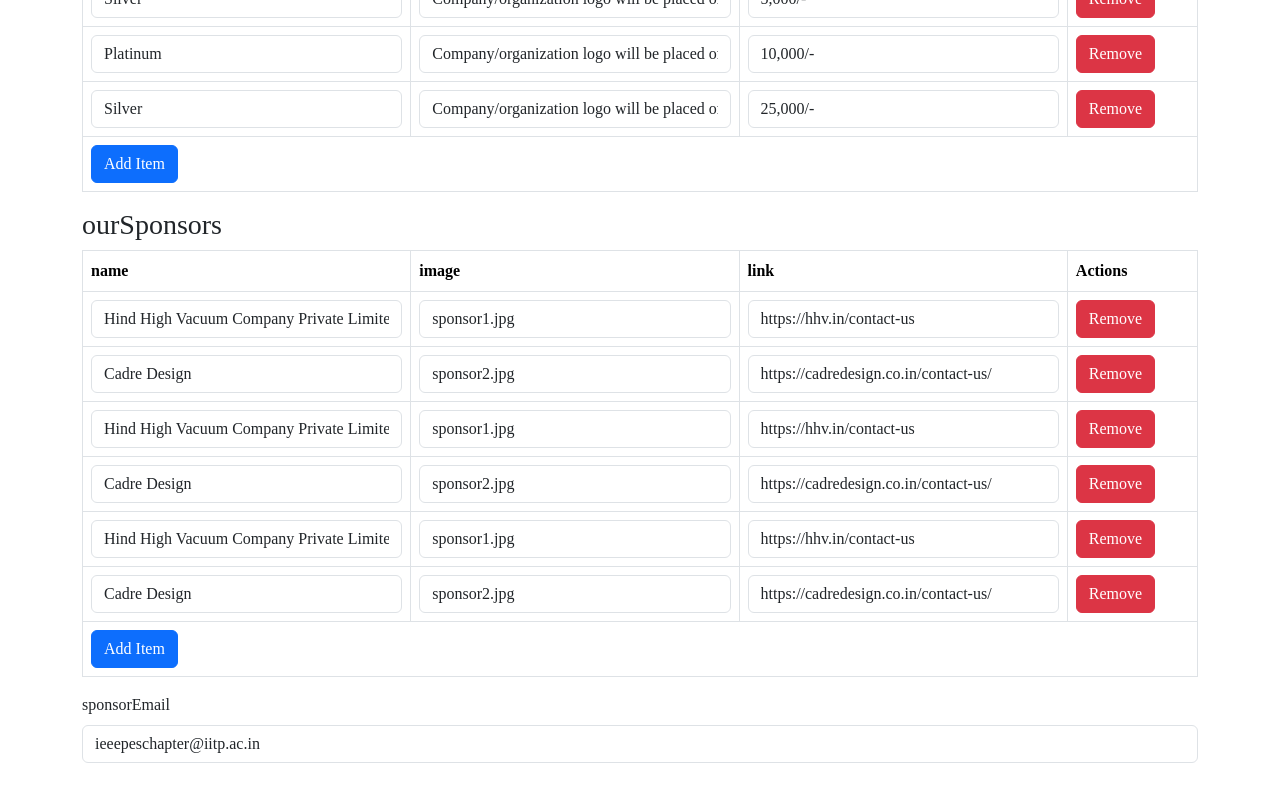
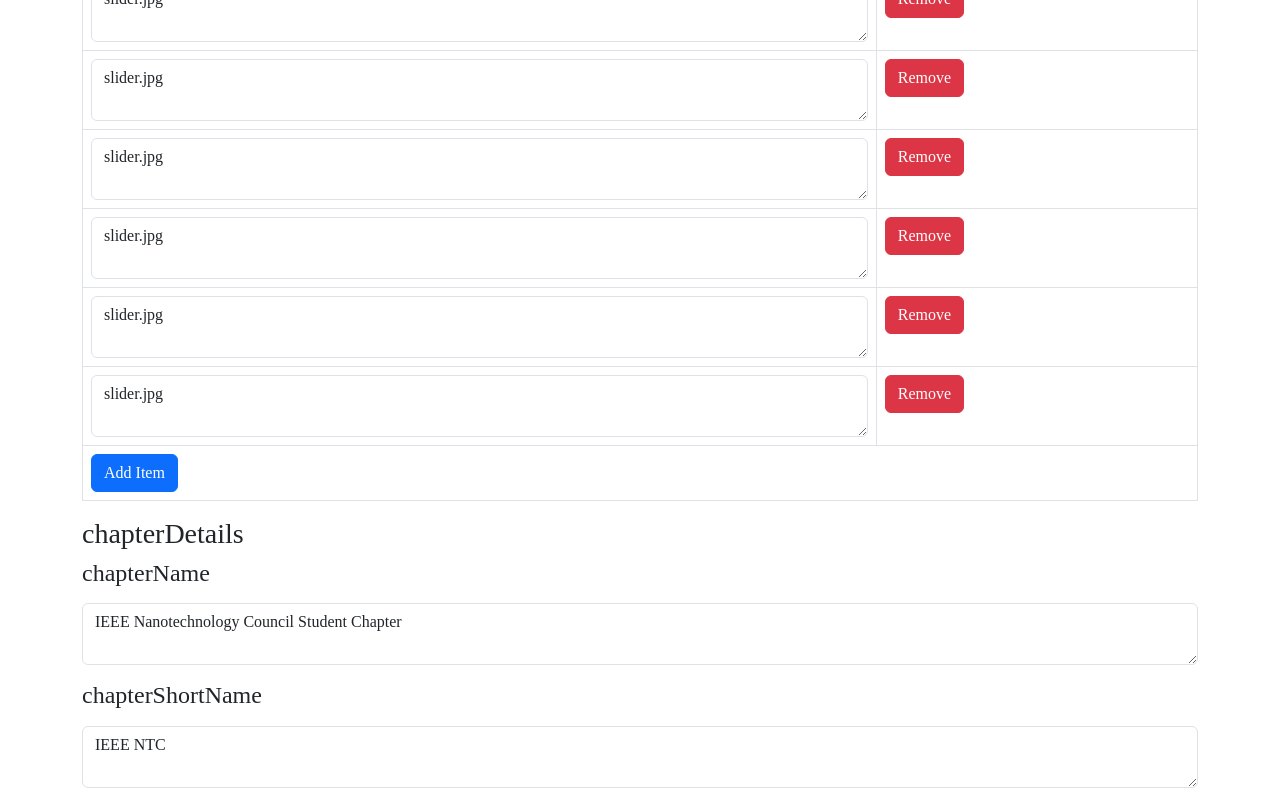
Before and after one commit to ieeepeschapter/PowerPanelWebsite, a React (Create React App) app: page /admin in a window 1280 px wide. Shown: the part 680-1473 px from the top of the page. Built offline with nearby package versions, Linux system fonts and the light colour scheme.

Commit message:
Implemented Admin page

```diff
--- a/src/components/Admin.js
+++ b/src/components/Admin.js
@@ -8,8 +8,10 @@ import memberData from "../data/raw/members.json";
 // EditableField component
 const EditableField = ({ label, value, onChange }) => (
   <div className="mb-3">
-    <label className="form-label">{label}</label>
-    <input
+    <label className="form-label">
+      <h4> {label}</h4>
+    </label>
+    <textarea
       type="text"
       className="form-control"
       value={value}
@@ -48,11 +50,14 @@ const JsonRenderer = ({ jsonData, setJsonData }) => {
 
     const newItem = {};
     Object.keys(obj[lastKey][0]).forEach((key) => {
-      newItem[key] = ""; // Default empty value
+      console.log({ lastKey, obj, key, it: obj[lastKey][0] });
+      newItem[key] = Array.isArray(obj[lastKey][0][key]) ? [] : ""; // Default empty value
     });
 
     obj[lastKey].push(newItem);
     setJsonData(newData);
+
+    console.log({ path, pathArray, lastKey, obj, newItem });
   };
 
   // Handler to remove an item from an array
@@ -74,7 +79,7 @@ const JsonRenderer = ({ jsonData, setJsonData }) => {
   const renderData = (data, path = "") => {
     if (Array.isArray(data)) {
       return (
-        <div>
+        <div class="table-responsive">
           <table className="table table-bordered">
             <thead>
               <tr>
@@ -87,9 +92,76 @@ const JsonRenderer = ({ jsonData, setJsonData }) => {
             <tbody>
               {data.map((item, index) => (
                 <tr key={index}>
-                  {Object.keys(item).map((key) => (
+                  {Object.keys(item).map((key) =>
+                    Array.isArray(item[key]) === true ? (
+                      <div class="table-responsive">
+                        <table className="table table-bordered table-striped">
+                          <thead>
+                            <tr>
+                              <th scope="col">Data</th>
+                              <th scope="col">Action</th>
+                            </tr>
+                          </thead>
+                          <tbody>
+                            {item[key].map((it, idx) => {
+                              return (
+                                <tr>
+                                  <td>
+                                    <textarea
+                                      type="text"
+                                      className="form-control"
+                                      value={it}
+                                      onChange={(e) => {
+                                        item[key][idx] = e.target.value;
+                                        let newVal = item[key];
+                                        handleInputChange(
+                                          `${path}.${index}.${key}`,
+                                          newVal
+                                        );
+                                      }}
+                                    />
+                                  </td>
+                                  <td>
+                                    <button
+                                      className="btn btn-danger"
+                                      onClick={() => {
+                                        item[key].splice(idx, 1);
+                                        handleInputChange(
+                                          `${path}.${index}.${key}`,
+                                          item[key]
+                                        );
+                                      }}
+                                    >
+                                      Remove
+                                    </button>
+                                  </td>
+                                </tr>
+                              );
+                            })}
+                            <tr>
+                              <td
+                                colSpan={Object.keys(data[0] || {}).length + 1}
+                              >
+                                <button
+                                  className="btn btn-primary"
+                                  onClick={() => {
+                                    item[key].push("");
+                                    handleInputChange(
+                                      `${path}.${index}.${key}`,
+                                      item[key]
+                                    );
+                                  }}
+                                >
+                                  Add Item
+                                </button>
+                              </td>
+                            </tr>
+                          </tbody>
+                        </table>
+                      </div>
+                    ) : (
                       <td key={key}>
-                      <input
+                        <textarea
                           type="text"
                           className="form-control"
                           value={item[key]}
@@ -101,7 +173,8 @@ const JsonRenderer = ({ jsonData, setJsonData }) => {
                           }
                         />
                       </td>
-                  ))}
+                    )
+                  )}
                   <td>
                     <button
                       className="btn btn-danger"
@@ -268,7 +341,9 @@ const JsonDropdown = ({ onSelect }) => {
               {`Open the src/data/raw/${selectedJsonFile}.json file`}
             </a>
           </li>
-          <li>Click on the pencil icon <a
+          <li>
+            Click on the pencil icon{" "}
+            <a
               sx="[object Object]"
               data-component="IconButton"
               type="button"
@@ -287,11 +362,18 @@ const JsonDropdown = ({ onSelect }) => {
               >
                 <path d="M11.013 1.427a1.75 1.75 0 0 1 2.474 0l1.086 1.086a1.75 1.75 0 0 1 0 2.474l-8.61 8.61c-.21.21-.47.364-.756.445l-3.251.93a.75.75 0 0 1-.927-.928l.929-3.25c.081-.286.235-.547.445-.758l8.61-8.61Zm.176 4.823L9.75 4.81l-6.286 6.287a.253.253 0 0 0-.064.108l-.558 1.953 1.953-.558a.253.253 0 0 0 .108-.064Zm1.238-3.763a.25.25 0 0 0-.354 0L10.811 3.75l1.439 1.44 1.263-1.263a.25.25 0 0 0 0-.354Z"></path>
               </svg>
-          </a> on the rightmost side </li>
+            </a>{" "}
+            on the rightmost side{" "}
+          </li>
 
           <li>Delete the current data and Paste the complete new data</li>
-          <li>Click on "Commit changes..." button, then add some description (Optional)"</li>
-          <li>Choose "Commit directly to main branch" and click "Commit changes"</li>
+          <li>
+            Click on "Commit changes..." button, then add some description
+            (Optional)"
+          </li>
+          <li>
+            Choose "Commit directly to main branch" and click "Commit changes"
+          </li>
           <li>Wait for 5-10 min for changes to reflect in deployed website</li>
         </ul>
       </div>
@@ -299,74 +381,8 @@ const JsonDropdown = ({ onSelect }) => {
   );
 };
 
-// Example data
-const data = {
-  sponsorLevels: [
-    {
-      title: "Silver",
-      perks: [
-        "Company/organization logo will be placed on website, online and offline activities like invited talks and workshop.",
-      ],
-      price: "5,000/-",
-    },
-    {
-      title: "Platinum",
-      perks: [
-        "Company/organization logo will be placed on website, online and offline activities like invited talks and workshop.",
-        "Offer 5 min. presentation on company/organization services.",
-        "Promote company profile on various platforms.",
-        "Company/organization logo will be placed on website and online and offline activities like invited talks and workshop.",
-      ],
-      price: "10,000/-",
-    },
-    {
-      title: "Silver",
-      perks: [
-        "Company/organization logo will be placed on website, online and offline activities like invited talks and workshop.",
-        "Offer 5 min. presentation on company/organization services.",
-        "Promote company profile on various platforms.",
-        "Company/organization logo will be placed on website and online and offline activities like invited talks and workshop.",
-      ],
-      price: "25,000/-",
-    },
-  ],
-  ourSponsors: [
-    {
-      name: "Hind High Vacuum Company Private Limited",
-      image: "sponsor1.jpg",
-      link: "https://hhv.in/contact-us",
-    },
-    {
-      name: "Cadre Design",
-      image: "sponsor2.jpg",
-      link: "https://cadredesign.co.in/contact-us/",
-    },
-    {
-      name: "Hind High Vacuum Company Private Limited",
-      image: "sponsor1.jpg",
-      link: "https://hhv.in/contact-us",
-    },
-    {
-      name: "Cadre Design",
-      image: "sponsor2.jpg",
-      link: "https://cadredesign.co.in/contact-us/",
-    },
-    {
-      name: "Hind High Vacuum Company Private Limited",
-      image: "sponsor1.jpg",
-      link: "https://hhv.in/contact-us",
-    },
-    {
-      name: "Cadre Design",
-      image: "sponsor2.jpg",
-      link: "https://cadredesign.co.in/contact-us/",
-    },
-  ],
-  sponsorEmail: "ieeepeschapter@iitp.ac.in",
-};
-
 const Admin = () => {
-  const [jsonData, setJsonData] = useState(data);
+  const [jsonData, setJsonData] = useState(homeData);
 
   const handleJsonSelect = (jsonFile) => {
     setJsonData(jsonFile);
```
Lines whose indentation alone changed are shown as unchanged.
